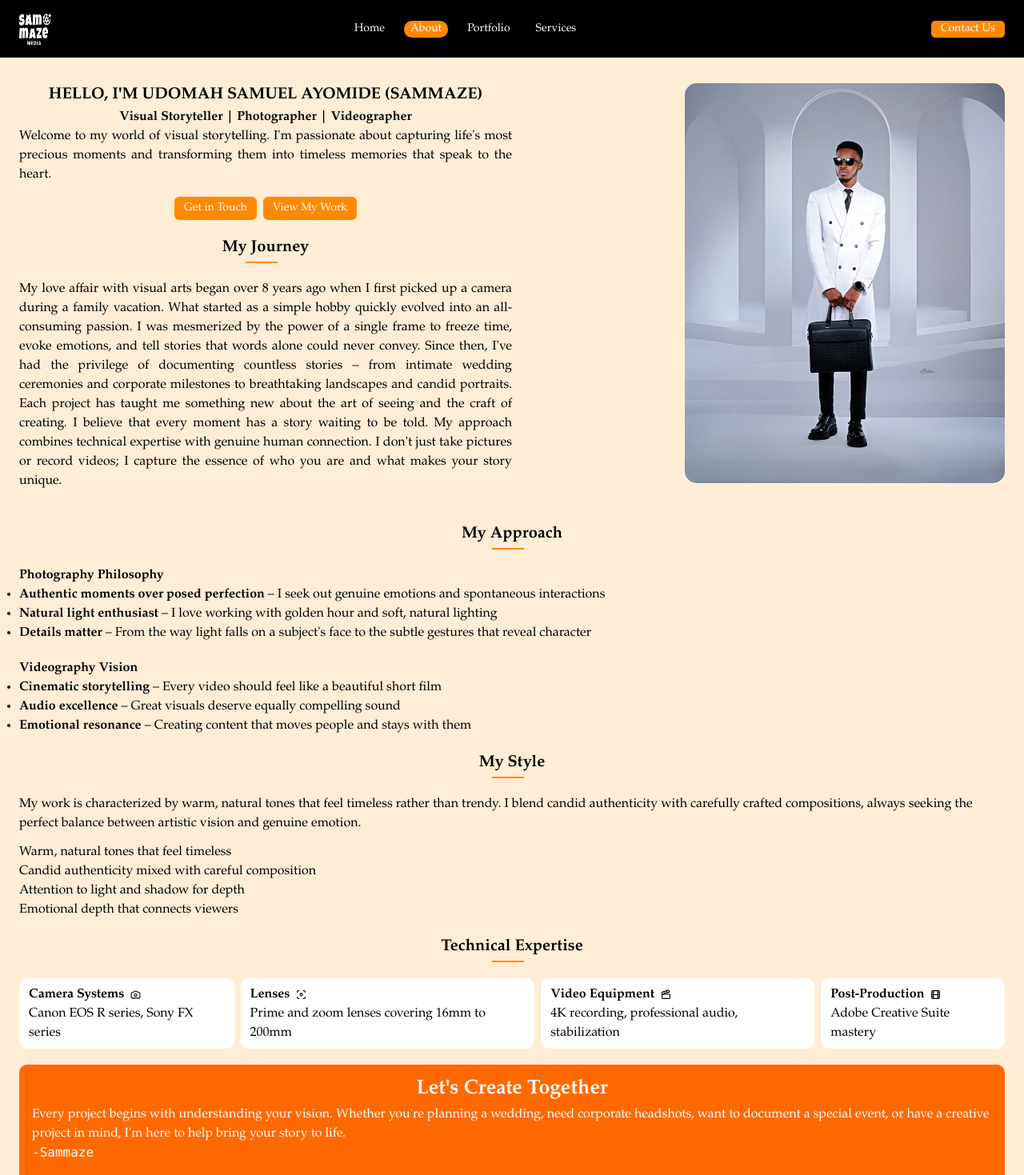
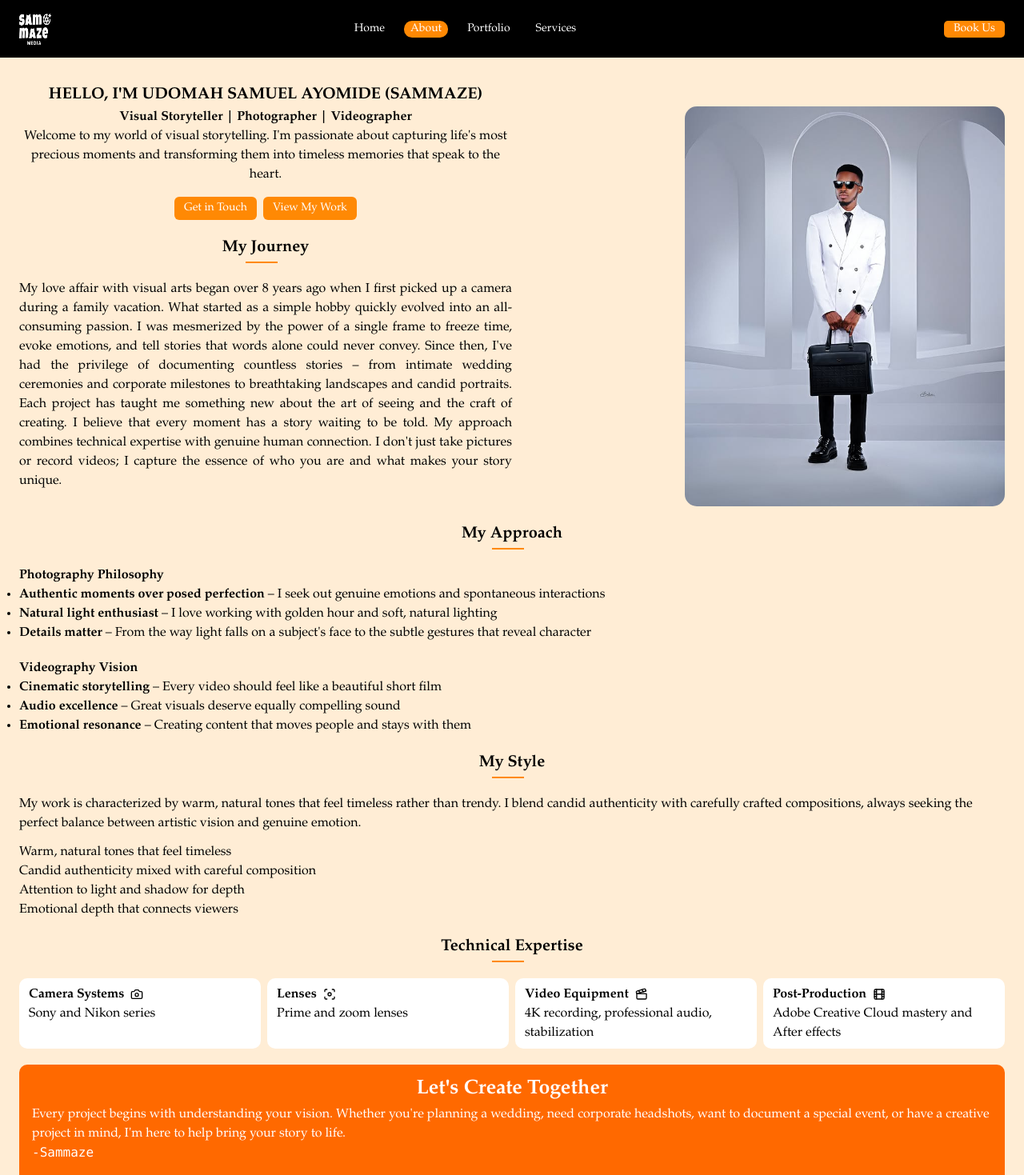
Before and after one commit to Larrystone01/Sammaze-media, a React (Vite) app: page /about in a window 1280 px wide. Shown: the top 1469 px of the page at 80% size. Built offline with nearby package versions, Linux system fonts and the light colour scheme.

Commit message:
BookingPage Name Update

```diff
--- a/src/components/Navbar.jsx
+++ b/src/components/Navbar.jsx
@@ -73,10 +73,10 @@ export default function Navbar() {
                   })}
                 </div>
                 <Link
-                  to={"/contact"}
+                  to={"/booking"}
                   className={`text-[14px] md:self-end self-center md:bg-orange-400 px-3 rounded-[5px] hover:bg-orange-300 hover:duration-300 hover:ease-in-out mt-4 md:mt-0`}
                 >
-                  Contact Us
+                  Book Us
                 </Link>
               </div>
             </div>
--- a/src/components/about-me/About-me.jsx
+++ b/src/components/about-me/About-me.jsx
@@ -21,18 +21,19 @@ export default function AboutMe() {
     <>
       <section>
         <div className="container mx-auto md:px-6 px-4">
-          <div className="about-me md:grid md:grid-cols-2 mt-8">
-            <div className="details">
+          <div className="about-me md:flex lg:grid md:grid-cols-2 md:gap-9 lg:gap-0 mt-8 md:relative">
+            <div className="details md:flex-1/2">
+              <div className="upper-details md:absolute lg:static md:top-0">
                 <h1 className="font-bold md:text-[20px] uppercase text-center">
                   Hello, I'm Udomah Samuel Ayomide (Sammaze)
                 </h1>
                 <p className="font-bold text-center">
                   Visual Storyteller | Photographer | Videographer
                 </p>
-              <p className="text-center md:text-justify">
-                Welcome to my world of visual storytelling. I'm passionate about
-                capturing life's most precious moments and transforming them
-                into timeless memories that speak to the heart.
+                <p className="text-center">
+                  Welcome to my world of visual storytelling. I'm passionate
+                  about capturing life's most precious moments and transforming
+                  them into timeless memories that speak to the heart.
                 </p>
                 <div className="button flex gap-2 justify-center mt-4">
                   <button className="bg-orange-400 px-3 py-1 rounded-[6px] text-white text-[14px]">
@@ -42,7 +43,8 @@ export default function AboutMe() {
                     View My Work
                   </button>
                 </div>
-              <div className="my-journey my-5">
+              </div>
+              <div className="my-journey md:mt-40 lg:my-5">
                 <h1 className="text-[20px] font-bold text-center mb-5 pb-1 relative after:content-[''] after:absolute after:bottom-0 after:bg-orange-400 after:w-10 after:h-0.5 after:left-[46%]">
                   My Journey
                 </h1>
@@ -65,7 +67,7 @@ export default function AboutMe() {
                 </p>
               </div>
             </div>
-            <div className="imgg h-[500px]">
+            <div className="imgg lg:h-[500px] md:h-full md:flex-1/2 self-end">
               <img
                 src="/images-videos/img1.jpg"
                 alt=""
@@ -125,30 +127,30 @@ export default function AboutMe() {
           <h1 className="text-[20px] font-bold text-center mb-5 pb-1 relative after:content-[''] after:absolute after:bottom-0 after:bg-orange-400 after:w-10 after:h-0.5 md:after:left-[48%] after:left-[45%] mt-5">
             Technical Expertise
           </h1>
-          <div className="other-sub-section flex md:flex-row flex-col gap-2">
+          <div className="other-sub-section grid md:grid-cols-4 gap-2">
             <div className="expertise bg-white px-3 py-2 rounded-[10px]">
               <h2 className="font-bold flex items-center gap-2">
-                Camera Systems <Camera size={13} />
+                Camera Systems <Camera size={16} />
               </h2>
-              <p>Canon EOS R series, Sony FX series</p>
+              <p className="text-[]">Sony and Nikon series</p>
             </div>
             <div className="lenses bg-white px-3 py-2 rounded-[10px]">
               <h2 className="font-bold flex items-center gap-2">
-                Lenses <Focus size={13} />
+                Lenses <Focus size={16} />
               </h2>
-              Prime and zoom lenses covering 16mm to 200mm
+              Prime and zoom lenses
             </div>
             <div className="video-equipment bg-white px-3 py-2 rounded-[10px]">
               <h2 className="font-bold flex items-center gap-2">
-                Video Equipment <Clapperboard size={13} />
+                Video Equipment <Clapperboard size={16} />
               </h2>
               <p> 4K recording, professional audio, stabilization</p>
             </div>
             <div className="post-production bg-white px-3 py-2 rounded-[10px]">
               <h2 className="font-bold flex items-center gap-2">
-                Post-Production <Film size={13} />
+                Post-Production <Film size={16} />
               </h2>
-              <p>Adobe Creative Suite mastery </p>
+              <p>Adobe Creative Cloud mastery and After effects </p>
             </div>
           </div>
           <div className="prefooter bg-orange-500 px-4 py-3 my-5 rounded-[10px] text-white">
--- a/src/components/homepage/ImageGrid.jsx
+++ b/src/components/homepage/ImageGrid.jsx
@@ -35,7 +35,7 @@ export default function ImageGrid() {
                   src={img.imgUrl}
                   alt=""
                   key={img.id}
-                  className="w-full h-[300px] rounded-[15px]"
+                  className="w-full lg:h-[300px] rounded-[15px]"
                 />
               );
             })}
--- a/src/components/homepage/SubHero.jsx
+++ b/src/components/homepage/SubHero.jsx
@@ -5,8 +5,9 @@ export default function HeroSubSection() {
   return (
     <>
       <motion.section
-        initial={{ opacity: 0 }}
-        whileInView={{ opacity: 1 }}
+        initial={{ opacity: 0, y: "100%" }}
+        animate={{ opacity: 1, y: 0 }}
+        transition={{ duration: 4 }}
         className="md:my-10"
       >
         <div className="container mx-auto md:px-6 px-4">
--- a/src/components/homepage/images.jsx
+++ b/src/components/homepage/images.jsx
@@ -23,12 +23,13 @@ export default function HeroShowCaseImages() {
 
   return (
     <>
-      {/* Images on smaller screen */}
+      {/* Images on smaller and medium screen */}
       <motion.div
-        className="flex justify-center md:hidden"
+        className="flex justify-center lg:hidden md:my-9"
         onClick={togglePauseAndPlay}
         initial={{ x: "100%", opacity: 0 }}
         animate={{ x: 0, opacity: 1 }}
+        transition={{ duration: 3 }}
       >
         <img
           src={currentImage.imgUrl}
@@ -36,7 +37,7 @@ export default function HeroShowCaseImages() {
           className="rounded-[15px] w-[300px]"
         />
       </motion.div>
-      <div className="flex justify-center mt-5 gap-2 md:hidden">
+      <div className="flex justify-center mt-5 gap-2 lg:hidden">
         {images.map((image, index) => {
           return (
             <button
@@ -52,7 +53,7 @@ export default function HeroShowCaseImages() {
         })}
       </div>
       {/* Images on larger screen */}
-      <div className="image-collage hidden md:flex items-center gap-4 overflow-hidden">
+      <div className="image-collage hidden lg:flex items-center gap-4 overflow-hidden">
         {images.map((image) => {
           return (
             <img
--- a/src/components/portfolio/portfolio.jsx
+++ b/src/components/portfolio/portfolio.jsx
@@ -92,13 +92,13 @@ export default function PortfolioSection() {
     setSelectedItem(null);
   };
 
-  const mediaItems = mediaFiles.map((item) => {
-    return {
-      id: item.id,
-      src: item.src,
-      title: item.title,
-    };
-  });
+  // const mediaItems = mediaFiles.map((item) => {
+  //   return {
+  //     id: item.id,
+  //     src: item.src,
+  //     title: item.title,
+  //   };
+  // });
 
   // const itemsToShow = mediaFiles.filter((item) => {
   //   if (filter === "photo") {
@@ -159,7 +159,7 @@ export default function PortfolioSection() {
               </button>
             </div>
             {/* Grid Display */}
-            <div className="grid md:grid-cols-3 gap-4">
+            <div className="grid lg:grid-cols-3 md:grid-cols-2 gap-4">
               {itemsToShow.map((item) => {
                 return (
                   <div key={item.id} className="">
--- a/src/components/router.jsx
+++ b/src/components/router.jsx
@@ -9,7 +9,7 @@ import Pricing from "../pages/Pricing";
 import PortfolioPage from "../pages/PortfolioPage";
 import AboutPage from "../pages/AboutPage";
 import ServicesPage from "../pages/ServicesPage";
-import ContactPage from "../pages/ContactPage";
+import BookingPage from "../pages/BookingPage";
 
 const router = createBrowserRouter(
   createRoutesFromElements(
@@ -19,7 +19,7 @@ const router = createBrowserRouter(
       <Route path="/portfolio" element={<PortfolioPage />} />
       <Route path="/about" element={<AboutPage />} />
       <Route path="/services" element={<ServicesPage />} />
-      <Route path="/contact" element={<ContactPage />} />
+      <Route path="/booking" element={<BookingPage />} />
     </Route>
   )
 );
--- a/src/components/services/services-hero.jsx
+++ b/src/components/services/services-hero.jsx
@@ -43,7 +43,7 @@ export default function Hero() {
   // Enhanced booking handler
   const handleBookUs = (service, selectedPackage = null) => {
     const serviceType = service.title.toLowerCase().replace(/\s+/g, "-");
-    let bookingUrl = `/contact?service=${encodeURIComponent(serviceType)}`;
+    let bookingUrl = `/booking?service=${encodeURIComponent(serviceType)}`;
 
     // Use selected package or the one stored in state
     const packageToBook = selectedPackage || selectedPackages[service.title];
```
Also changed, not shown: src/pages/BookingPage.jsx (renamed from src/pages/ContactPage.jsx). Lines whose indentation alone changed are shown as unchanged.
